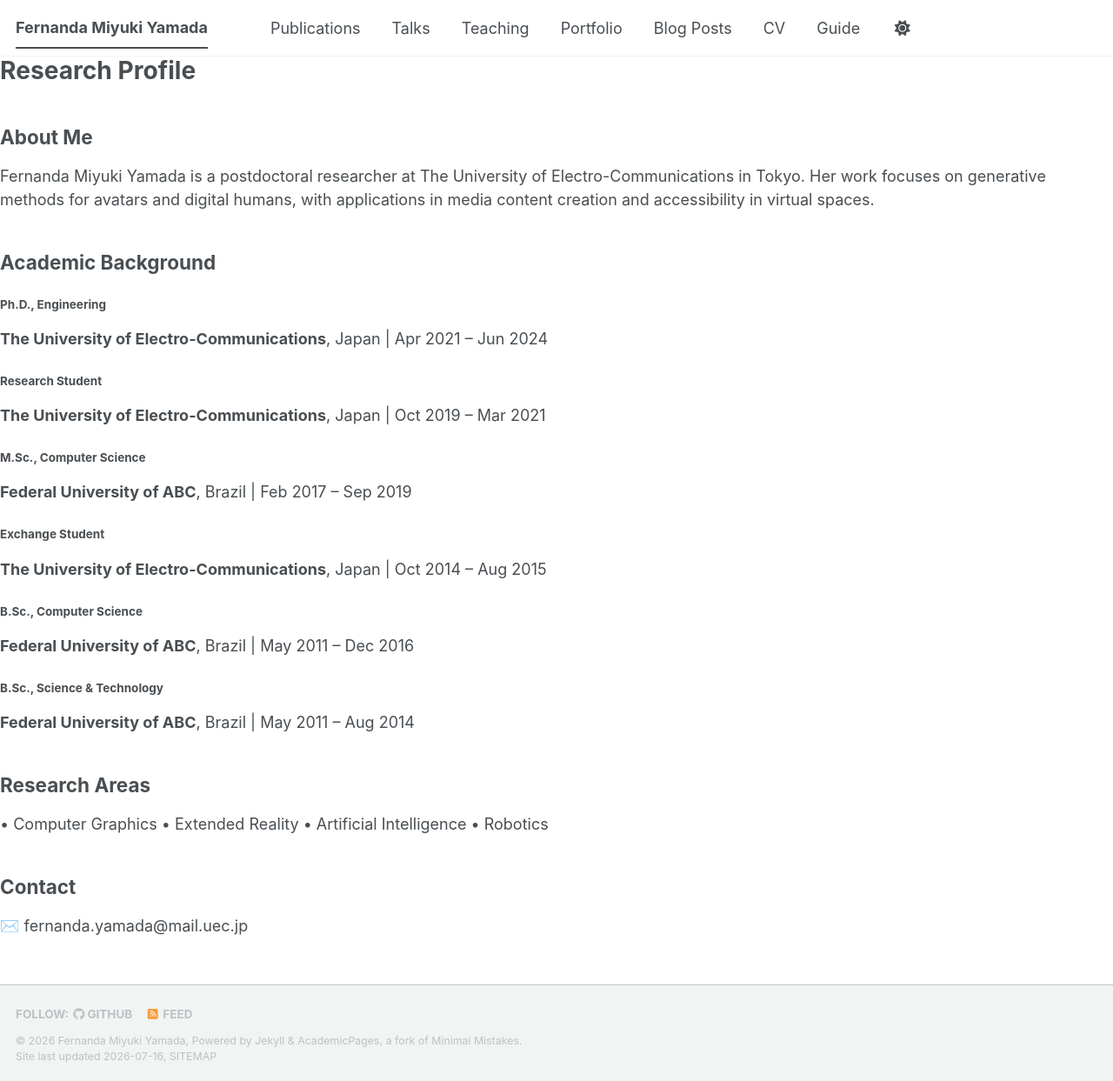
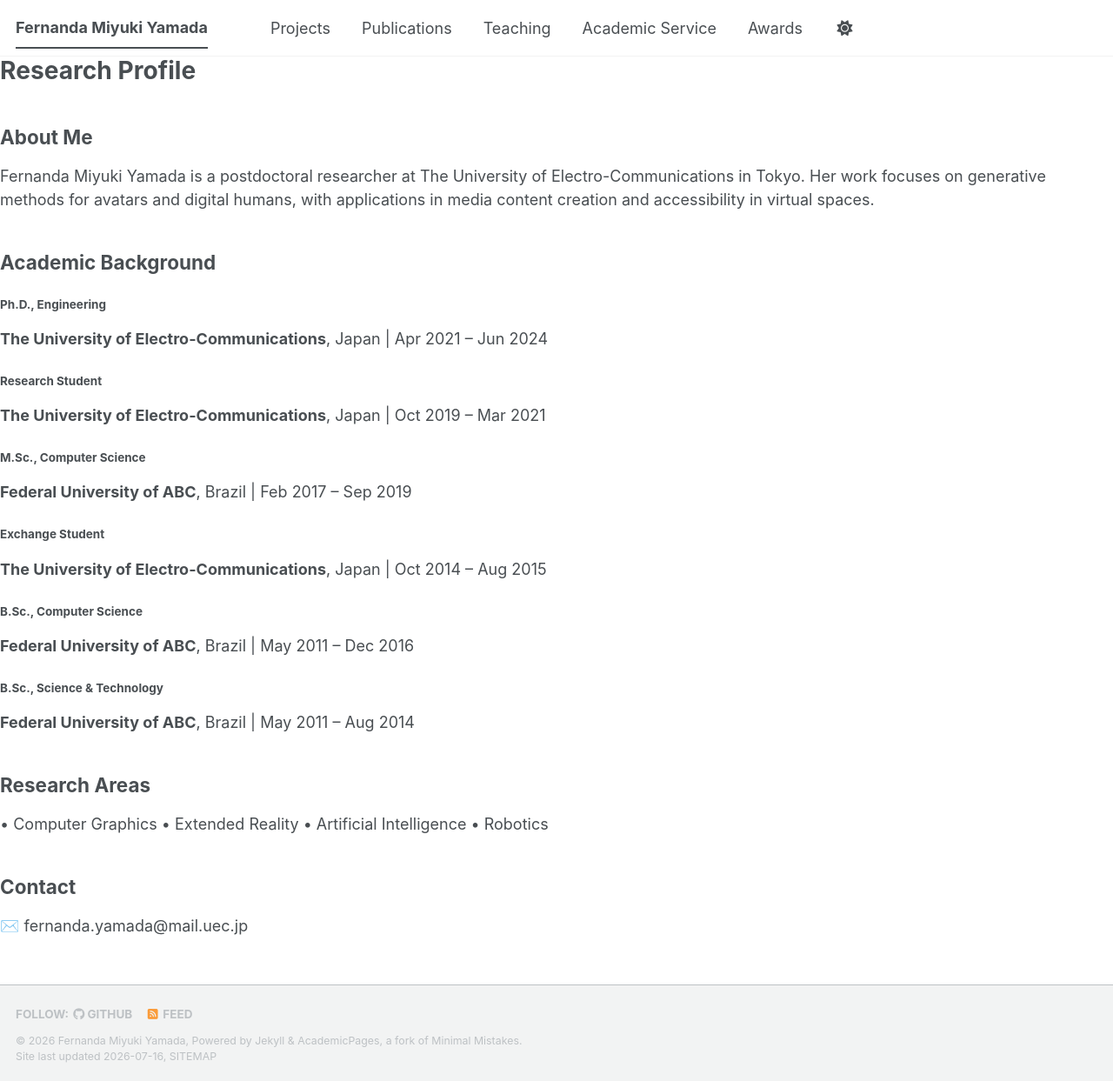
Before and after one commit to fernandamyamada1/fernandamyamada1.github.io, a Jekyll site: the page built from index.md, in a window 1280 px wide and 1243 px high. Shown: the whole window at 87% size. Built offline with Jekyll 4.4.1, drawn with Linux system fonts in a browser that asks for light colours; our own code applies the rules of GitHub Pages for plain Markdown files; a style sheet for code colours, icons or effects is not loaded.

Commit message:
Update navigation menu items

```diff
--- a/_data/navigation.yml
+++ b/_data/navigation.yml
@@ -8,26 +8,13 @@
 #      Markdown formatted page while the second is generated using JSON.
 
 main:
+  - title: "Projects"
+    url: /projects/
   - title: "Publications"
     url: /publications/
-
-  - title: "Talks"
-    url: /talks/
-
   - title: "Teaching"
     url: /teaching/
-
-  - title: "Portfolio"
-    url: /portfolio/
-
-  - title: "Blog Posts"
-    url: /year-archive/
-
-  - title: "CV"
-    url: /cv/
-
-  # - title: "CV"
-  #   url: /cv-json/
-
-  - title: "Guide"
-    url: /markdown/
+  - title: "Academic Service"
+    url: /service/
+  - title: "Awards"
+    url: /awards/
```
